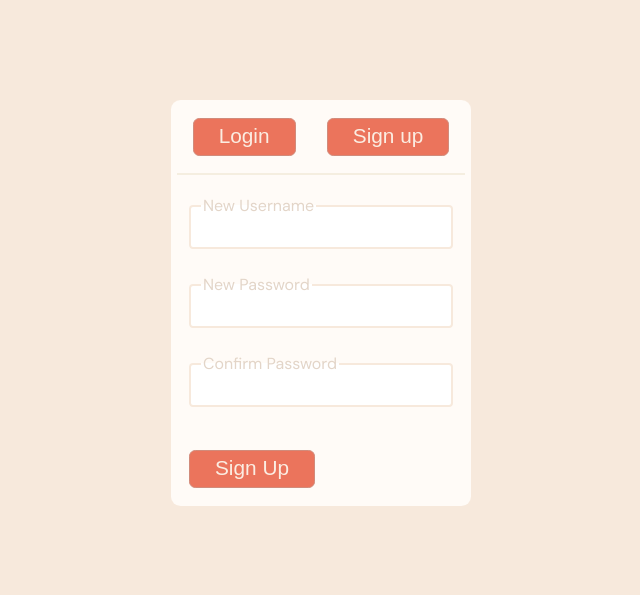
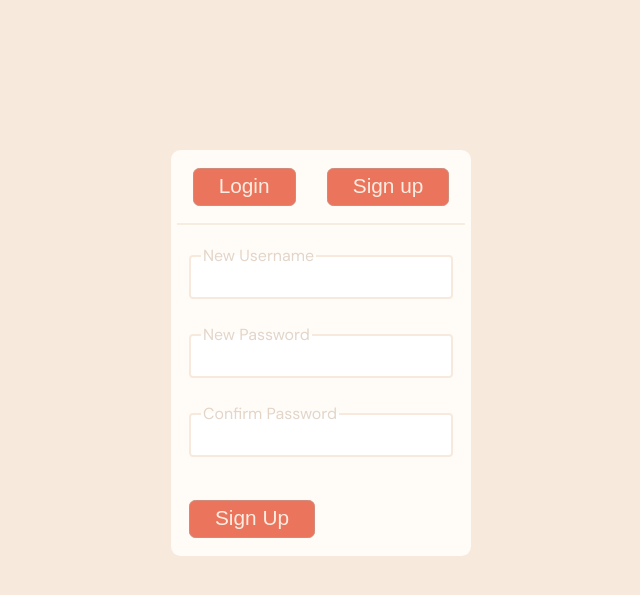
Before and after one commit to AN1001/money, a PHP site: page /main.html in a window 1280 px wide. Shown: the top 595 px of the page, without its empty margins (319-959 px from the left). Run offline with PHP 8.4, Linux system fonts and the light colour scheme.

Commit message:
Update main-styles.css

```diff
--- a/main-styles.css
+++ b/main-styles.css
@@ -16,6 +16,12 @@ html, body{
 
 	width: 80%;
 	max-width: 300px;
+}
+
+@media not screen and (max-width: 800px) {
+    #authScreen{
+        margin: 150px auto;
+    }
 }
 
 #btnSelec{
```
